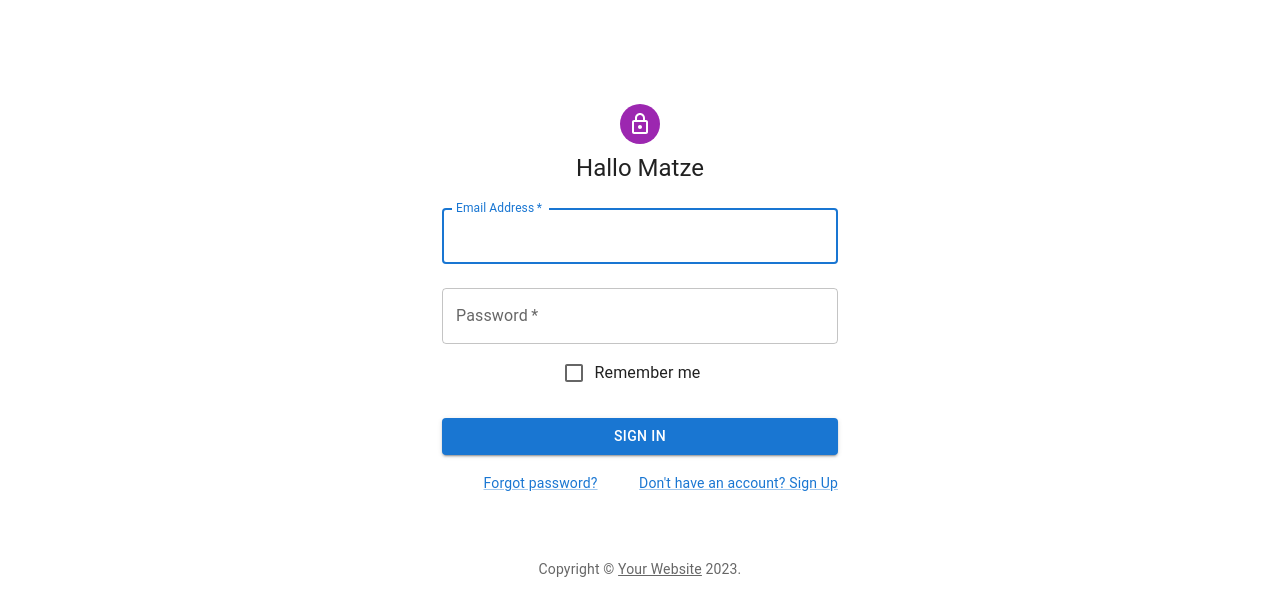
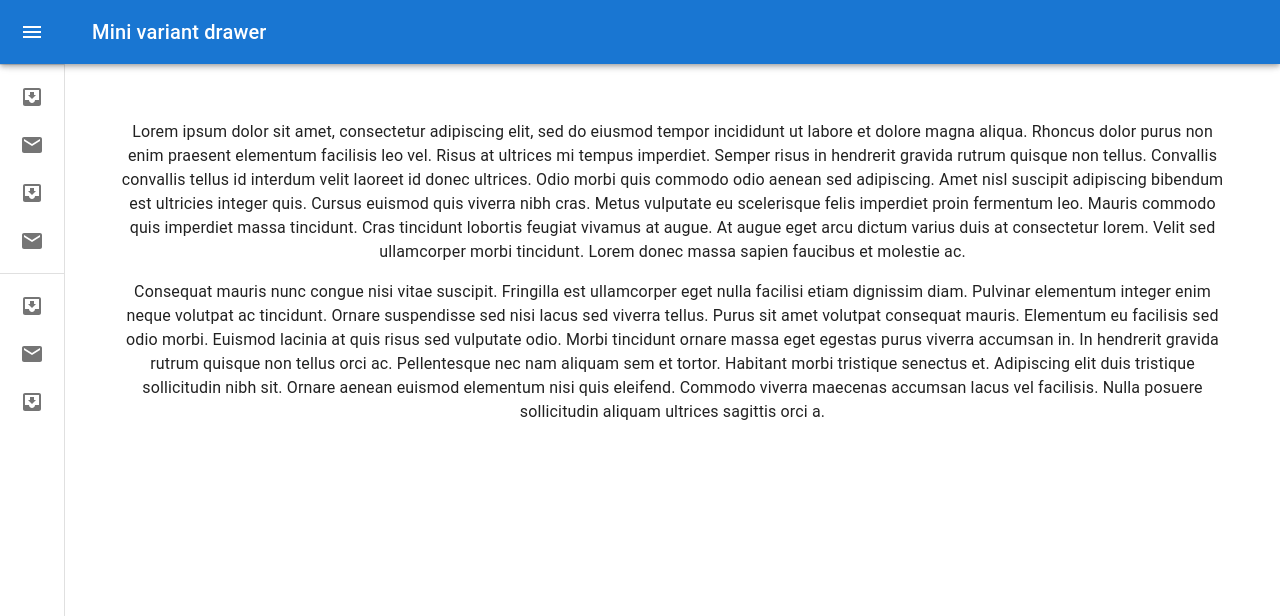
Before and after one commit to rez151/firebaseconcepts, a React (Vite) app: page /home in a window 1280 px wide. Shown: the top 616 px of the page. Built offline with nearby package versions, Linux system fonts and the light colour scheme.

Commit message:
router and dashboard

```diff
--- a/package.json
+++ b/package.json
@@ -17,7 +17,9 @@
     "@mui/system": "^5.14.13",
     "@emotion/react": "^11.11.1",
     "@emotion/styled": "^11.11.0",
-    "react-firebaseui": "^6.0.0"
+    "react-firebaseui": "^6.0.0",
+    "react-router-dom": "^6.17.0",
+    "react-redux": "^8.1.3"
   },
   "devDependencies": {
     "@types/react": "^17.0.68",
--- a/src/App.tsx
+++ b/src/App.tsx
@@ -1,9 +1,17 @@
 import './App.css'
 import SignIn from "./components/SignIn";
+import {Navigate, Route, Routes} from 'react-router-dom';
+import Dashboard from "./components/hub/Dashboard";
+import {useState} from "react";
 
 export default function App() {
 
-  return (
-    <SignIn />
+  const [auth] = useState<boolean>(false);
+
+  return (<Routes>
+      <Route path="/" element={<Navigate to={auth ? "/home" : "/login"}/>}/>
+      <Route path="/login" element={<SignIn/>}/>
+      <Route path="/home" element={<Dashboard/>}/>
+    </Routes>
   )
 }
--- /dev/null
+++ b/src/components/hub/Dashboard.tsx
@@ -0,0 +1,216 @@
+import * as React from 'react';
+import {CSSObject, styled, Theme, useTheme} from '@mui/material/styles';
+import Box from '@mui/material/Box';
+import MuiDrawer from '@mui/material/Drawer';
+import MuiAppBar, {AppBarProps as MuiAppBarProps} from '@mui/material/AppBar';
+import Toolbar from '@mui/material/Toolbar';
+import List from '@mui/material/List';
+import CssBaseline from '@mui/material/CssBaseline';
+import Typography from '@mui/material/Typography';
+import Divider from '@mui/material/Divider';
+import IconButton from '@mui/material/IconButton';
+import MenuIcon from '@mui/icons-material/Menu';
+import ChevronLeftIcon from '@mui/icons-material/ChevronLeft';
+import ChevronRightIcon from '@mui/icons-material/ChevronRight';
+import ListItem from '@mui/material/ListItem';
+import ListItemButton from '@mui/material/ListItemButton';
+import ListItemIcon from '@mui/material/ListItemIcon';
+import ListItemText from '@mui/material/ListItemText';
+import InboxIcon from '@mui/icons-material/MoveToInbox';
+import MailIcon from '@mui/icons-material/Mail';
+
+const drawerWidth = 240;
+
+const openedMixin = (theme: Theme): CSSObject => ({
+  width: drawerWidth,
+  transition: theme.transitions.create('width', {
+    easing: theme.transitions.easing.sharp,
+    duration: theme.transitions.duration.enteringScreen,
+  }),
+  overflowX: 'hidden',
+});
+
+const closedMixin = (theme: Theme): CSSObject => ({
+  transition: theme.transitions.create('width', {
+    easing: theme.transitions.easing.sharp,
+    duration: theme.transitions.duration.leavingScreen,
+  }),
+  overflowX: 'hidden',
+  width: `calc(${theme.spacing(7)} + 1px)`,
+  [theme.breakpoints.up('sm')]: {
+    width: `calc(${theme.spacing(8)} + 1px)`,
+  },
+});
+
+const DrawerHeader = styled('div')(({theme}) => ({
+  display: 'flex',
+  alignItems: 'center',
+  justifyContent: 'flex-end',
+  padding: theme.spacing(0, 1),
+  // necessary for content to be below app bar
+  ...theme.mixins.toolbar,
+}));
+
+interface AppBarProps extends MuiAppBarProps {
+  open?: boolean;
+}
+
+const AppBar = styled(MuiAppBar, {
+  shouldForwardProp: (prop) => prop !== 'open',
+})<AppBarProps>(({theme, open}) => ({
+  zIndex: theme.zIndex.drawer + 1,
+  transition: theme.transitions.create(['width', 'margin'], {
+    easing: theme.transitions.easing.sharp,
+    duration: theme.transitions.duration.leavingScreen,
+  }),
+  ...(open && {
+    marginLeft: drawerWidth,
+    width: `calc(100% - ${drawerWidth}px)`,
+    transition: theme.transitions.create(['width', 'margin'], {
+      easing: theme.transitions.easing.sharp,
+      duration: theme.transitions.duration.enteringScreen,
+    }),
+  }),
+}));
+
+const Drawer = styled(MuiDrawer, {shouldForwardProp: (prop) => prop !== 'open'})(
+  ({theme, open}) => ({
+    width: drawerWidth,
+    flexShrink: 0,
+    whiteSpace: 'nowrap',
+    boxSizing: 'border-box',
+    ...(open && {
+      ...openedMixin(theme),
+      '& .MuiDrawer-paper': openedMixin(theme),
+    }),
+    ...(!open && {
+      ...closedMixin(theme),
+      '& .MuiDrawer-paper': closedMixin(theme),
+    }),
+  }),
+);
+
+export default function Dashboard() {
+  const theme = useTheme();
+  const [open, setOpen] = React.useState(false);
+
+  const handleDrawerOpen = () => {
+    setOpen(true);
+  };
+
+  const handleDrawerClose = () => {
+    setOpen(false);
+  };
+
+  return (
+    <Box sx={{display: 'flex'}}>
+      <CssBaseline/>
+      <AppBar position="fixed" open={open}>
+        <Toolbar>
+          <IconButton
+            color="inherit"
+            aria-label="open drawer"
+            onClick={handleDrawerOpen}
+            edge="start"
+            sx={{
+              marginRight: 5,
+              ...(open && {display: 'none'}),
+            }}
+          >
+            <MenuIcon/>
+          </IconButton>
+          <Typography variant="h6" noWrap component="div">
+            Mini variant drawer
+          </Typography>
+        </Toolbar>
+      </AppBar>
+      <Drawer variant="permanent" open={open}>
+        <DrawerHeader>
+          <IconButton onClick={handleDrawerClose}>
+            {theme.direction === 'rtl' ? <ChevronRightIcon/> : <ChevronLeftIcon/>}
+          </IconButton>
+        </DrawerHeader>
+        <Divider/>
+        <List>
+          {['Inbox', 'Starred', 'Send email', 'Drafts'].map((text, index) => (
+            <ListItem key={text} disablePadding sx={{display: 'block'}}>
+              <ListItemButton
+                sx={{
+                  minHeight: 48,
+                  justifyContent: open ? 'initial' : 'center',
+                  px: 2.5,
+                }}
+              >
+                <ListItemIcon
+                  sx={{
+                    minWidth: 0,
+                    mr: open ? 3 : 'auto',
+                    justifyContent: 'center',
+                  }}
+                >
+                  {index % 2 === 0 ? <InboxIcon/> : <MailIcon/>}
+                </ListItemIcon>
+                <ListItemText primary={text} sx={{opacity: open ? 1 : 0}}/>
+              </ListItemButton>
+            </ListItem>
+          ))}
+        </List>
+        <Divider/>
+        <List>
+          {['All mail', 'Trash', 'Spam'].map((text, index) => (
+            <ListItem key={text} disablePadding sx={{display: 'block'}}>
+              <ListItemButton
+                sx={{
+                  minHeight: 48,
+                  justifyContent: open ? 'initial' : 'center',
+                  px: 2.5,
+                }}
+              >
+                <ListItemIcon
+                  sx={{
+                    minWidth: 0,
+                    mr: open ? 3 : 'auto',
+                    justifyContent: 'center',
+                  }}
+                >
+                  {index % 2 === 0 ? <InboxIcon/> : <MailIcon/>}
+                </ListItemIcon>
+                <ListItemText primary={text} sx={{opacity: open ? 1 : 0}}/>
+              </ListItemButton>
+            </ListItem>
+          ))}
+        </List>
+      </Drawer>
+      <Box component="main" sx={{flexGrow: 1, p: 3}}>
+        <DrawerHeader/>
+        <Typography paragraph>
+          Lorem ipsum dolor sit amet, consectetur adipiscing elit, sed do eiusmod
+          tempor incididunt ut labore et dolore magna aliqua. Rhoncus dolor purus non
+          enim praesent elementum facilisis leo vel. Risus at ultrices mi tempus
+          imperdiet. Semper risus in hendrerit gravida rutrum quisque non tellus.
+          Convallis convallis tellus id interdum velit laoreet id donec ultrices.
+          Odio morbi quis commodo odio aenean sed adipiscing. Amet nisl suscipit
+          adipiscing bibendum est ultricies integer quis. Cursus euismod quis viverra
+          nibh cras. Metus vulputate eu scelerisque felis imperdiet proin fermentum
+          leo. Mauris commodo quis imperdiet massa tincidunt. Cras tincidunt lobortis
+          feugiat vivamus at augue. At augue eget arcu dictum varius duis at
+          consectetur lorem. Velit sed ullamcorper morbi tincidunt. Lorem donec massa
+          sapien faucibus et molestie ac.
+        </Typography>
+        <Typography paragraph>
+          Consequat mauris nunc congue nisi vitae suscipit. Fringilla est ullamcorper
+          eget nulla facilisi etiam dignissim diam. Pulvinar elementum integer enim
+          neque volutpat ac tincidunt. Ornare suspendisse sed nisi lacus sed viverra
+          tellus. Purus sit amet volutpat consequat mauris. Elementum eu facilisis
+          sed odio morbi. Euismod lacinia at quis risus sed vulputate odio. Morbi
+          tincidunt ornare massa eget egestas purus viverra accumsan in. In hendrerit
+          gravida rutrum quisque non tellus orci ac. Pellentesque nec nam aliquam sem
+          et tortor. Habitant morbi tristique senectus et. Adipiscing elit duis
+          tristique sollicitudin nibh sit. Ornare aenean euismod elementum nisi quis
+          eleifend. Commodo viverra maecenas accumsan lacus vel facilisis. Nulla
+          posuere sollicitudin aliquam ultrices sagittis orci a.
+        </Typography>
+      </Box>
+    </Box>
+  );
+}
--- a/src/main.tsx
+++ b/src/main.tsx
@@ -2,10 +2,13 @@
 import './index.css'
 import App from "./App";
 import ReactDOM from 'react-dom';
+import {BrowserRouter} from "react-router-dom";
 
 ReactDOM.render(
   <React.StrictMode>
-    <App />
+    <BrowserRouter>
+      <App/>
+    </BrowserRouter>
   </React.StrictMode>,
   document.getElementById("root")
 )
```
Also changed, not shown: 1 other file (tests, documents, lock files or other folders).
